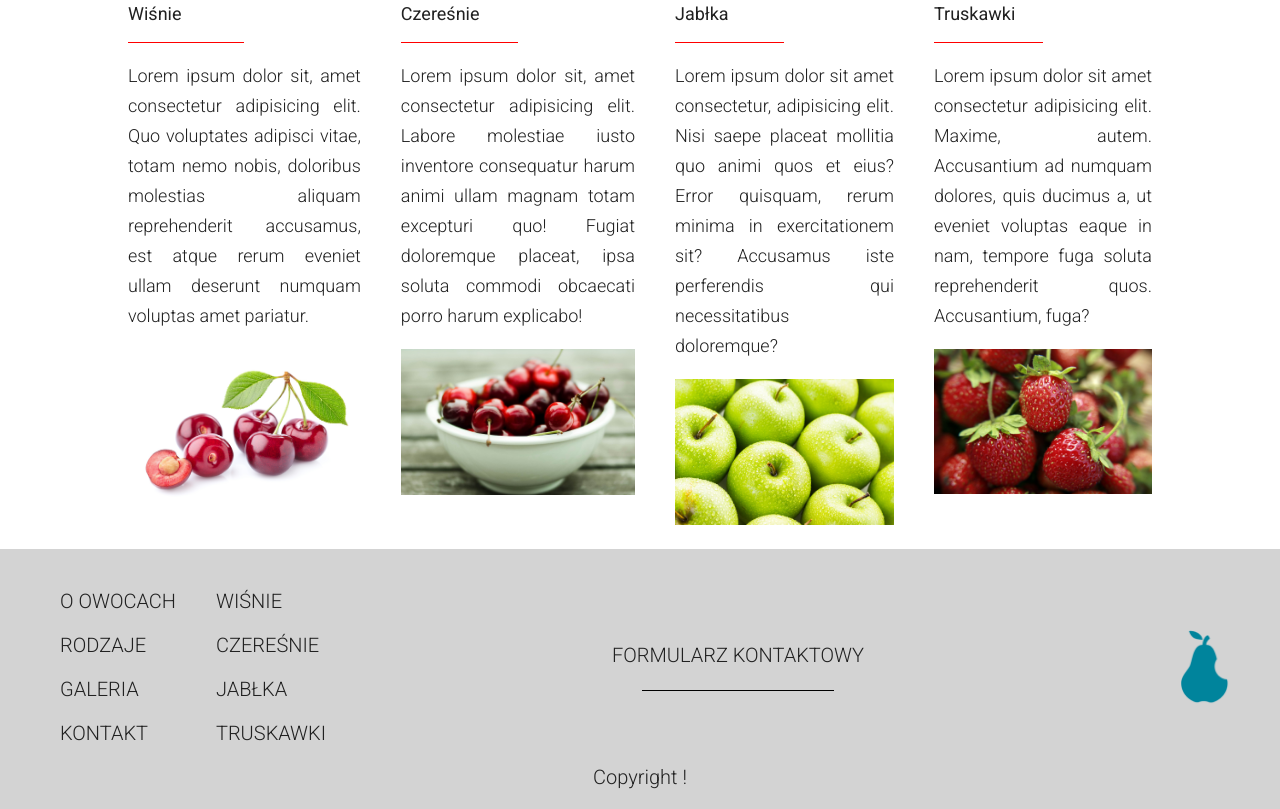
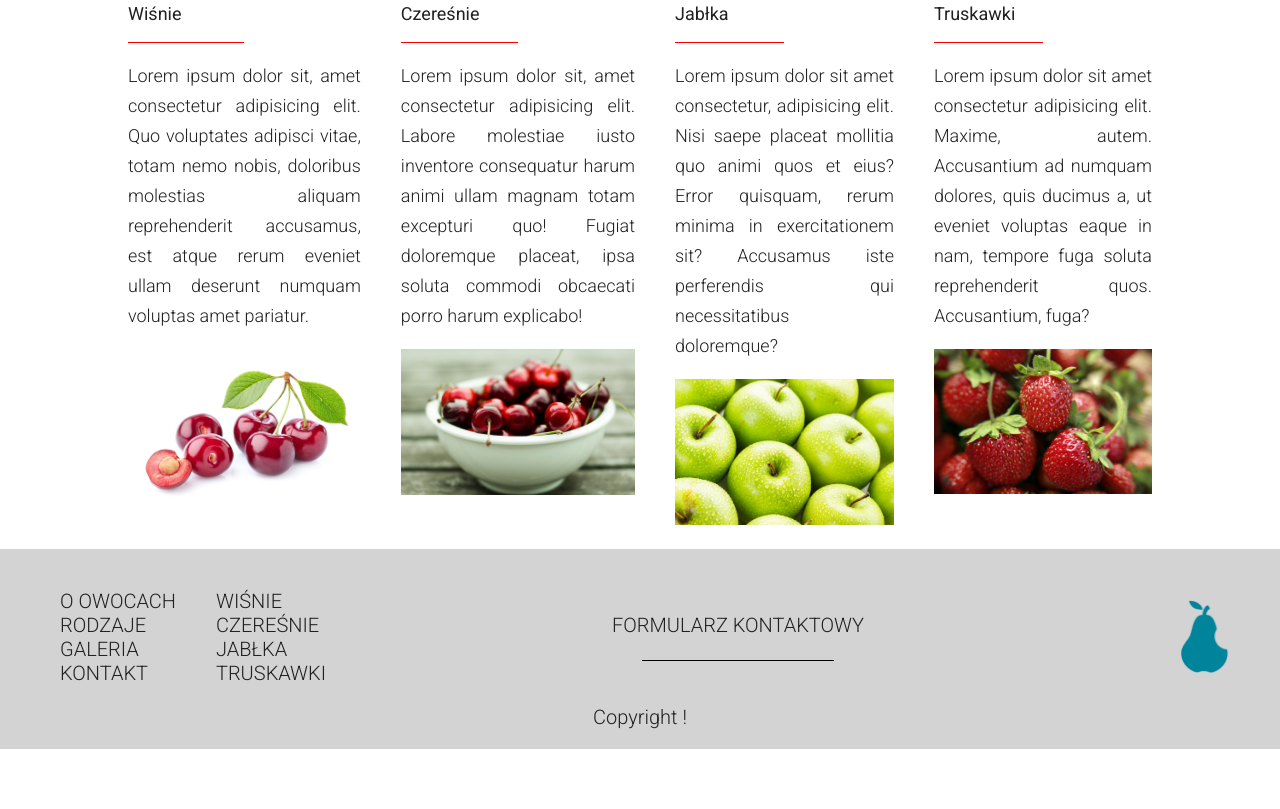
Before and after one commit to sq1fya/haba, a plain HTML site: page index.html in a window 1280 px wide. Shown: the part 4604-5413 px from the top of the page. After the commit the page ends 5353 px from the top, so only its background shows below. Drawn offline with Linux system fonts and the light colour scheme.

Commit message:
delete code from css files

```diff
--- a/css/grid.css
+++ b/css/grid.css
@@ -1,11 +1,11 @@
-@supports (display: grid) {
+/* @supports (display: grid) {
   .grid {
     display: grid;
     /* grid-gap: 1.5vw; */
     /* min-height: 100vh; */
     /* padding: 1.5vw; */
   }
-  .grid {
+  /* .grid {
     grid-template-columns: repeat(2, 1fr);
     grid-template-rows: 27vh 30vh repeat(7, minmax(20vh, 1fr));
   }
@@ -40,6 +40,7 @@
   transition: all 0.3s cubic-bezier(.25,.8,.25,1);
 }
 /* Mega efekt do z cieniem i wysunieciem do gory */
-.card-1:hover {
+/* .card-1:hover {
   box-shadow: 0 14px 28px rgba(0,0,0,0.25), 0 10px 10px rgba(0,0,0,0.22);
 }
+ */ */ */
--- a/css/small_max_600px.css
+++ b/css/small_max_600px.css
@@ -22,8 +22,8 @@
 } */
 
 
-.section_tree_info {
+/* .section_tree_info {
   display: table-cell;
   vertical-align: middle;
   width: 20%;
-}
+} */
--- a/index.html
+++ b/index.html
@@ -203,34 +203,38 @@
 						</div>
 					</section>
 				</div>
-		<div>
-		<footer>
-			<div class="footer_main">
+<footer>
+	<div class="footer_main">
 		<div class="footer_left">
-		<div>
-			<ul>O OWOCACH</ul>
-			<ul>RODZAJE</ul>
-			<ul>GALERIA</ul>
-			<ul>KONTAKT</ul>
+			<ul class="list-left">
+				<li>O OWOCACH</li>
+				<li>RODZAJE</li>
+				<li>GALERIA</li>
+				<li>KONTAKT</li>
+			</ul>
+			<ul class="list-right">
+				<li>WIŚNIE</li>
+				<li>CZEREŚNIE</li>
+				<li>JABŁKA</li>
+				<li>TRUSKAWKI</li>
+			</ul>
 		</div>
-		<div>
-			<ul>WIŚNIE</ul>
-			<ul>CZEREŚNIE</ul>
-			<ul>JABŁKA</ul>
-			<ul>TRUSKAWKI</ul>
-		</div>
-	</div>
 		<div class="footer_right">
 			<div class="footer_form">
 				<div class="footer_right_form">FORMULARZ KONTAKTOWY</div>
-				<form><input></form>
-				</div>
+				<form>
+					<input>
+				</form>
+			</div>
+		</div>
+		<div class="footer_logo_box">
+				<img class="logo_footer" src="/gfx/logo-gruszka-ugryziona.png" alt="LOGO">
+		</div>
 	</div>
-	<div class="footer_logo_box"><img class="logo_footer" src="/gfx/logo-gruszka-ugryziona.png" alt="LOGO"></div>
-	</div>
-	<div class="footer_copyright">Copyright !</div>
-		</footer>
+		<div class="footer_copyright">
+			Copyright !
 		</div>
+</footer>
+
 </body>
-
 </html>
```
